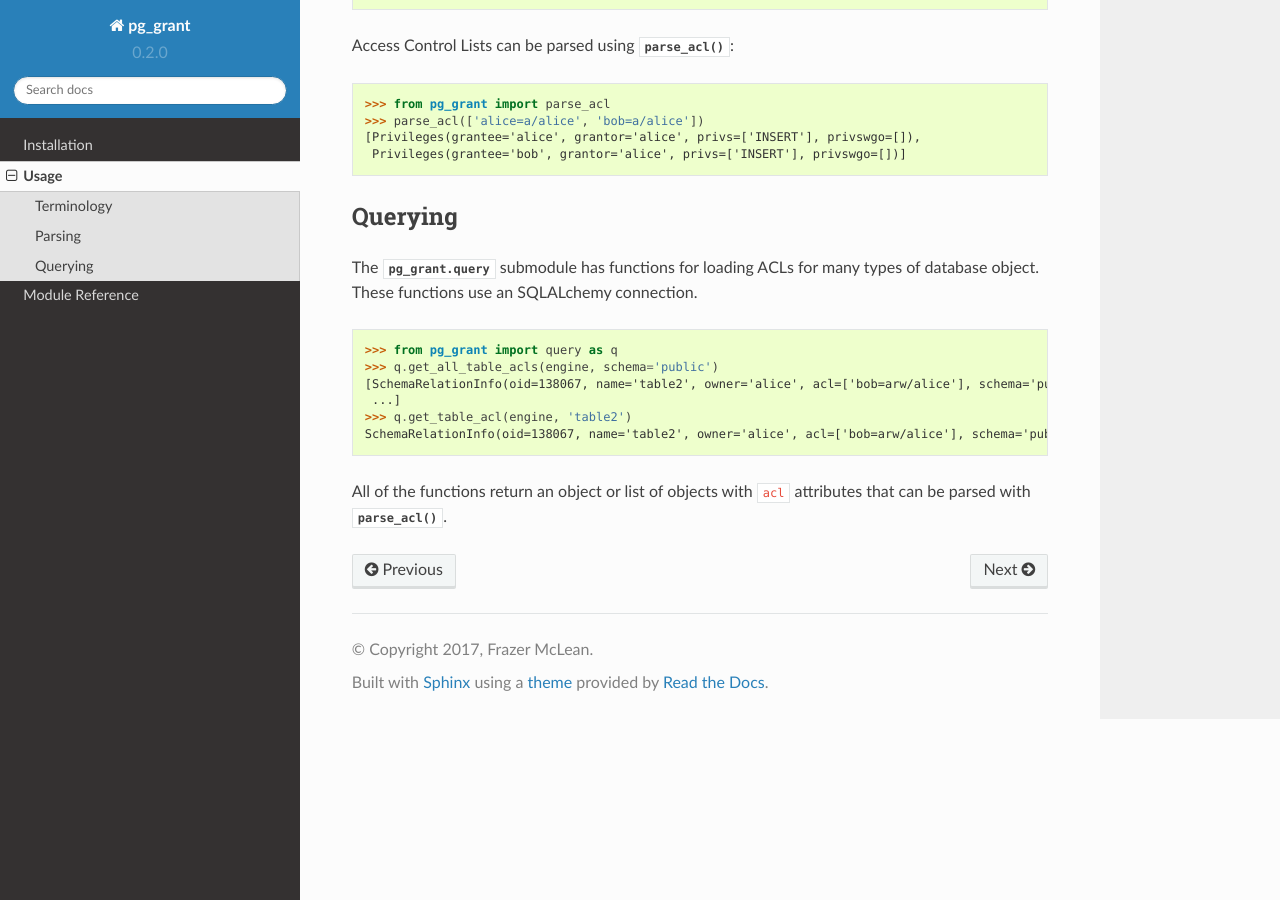
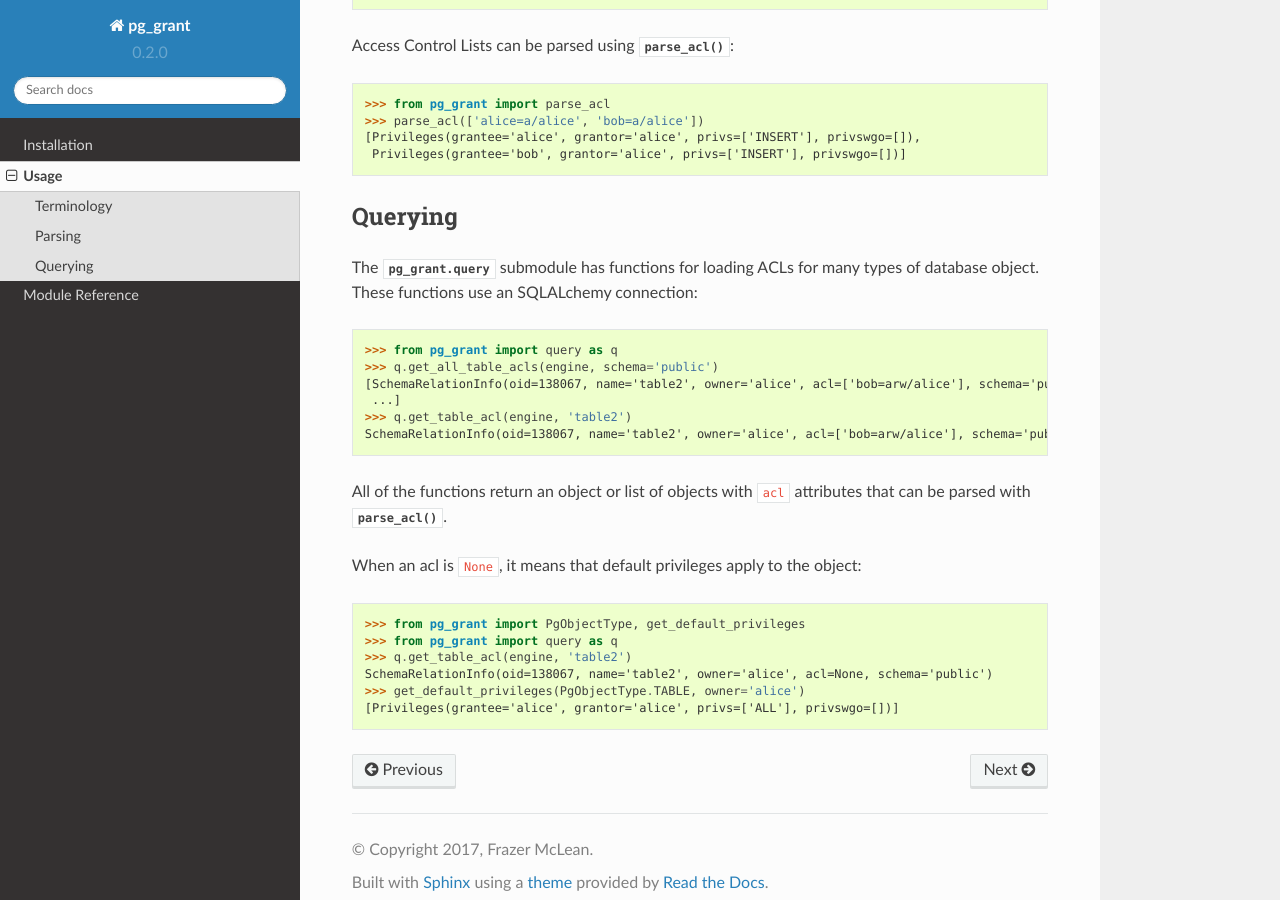
Before and after one commit to RazerM/pg_grant, a Sphinx documentation site: the page built from docs/usage.rst, in a window 1280 px wide and 900 px high, scrolled down 655 px. Built offline with Sphinx 7.4.7 and the Read the Docs theme 2.0.0, drawn with Linux system fonts in a browser that asks for light colours.

Commit message:
flake8, doc8

```diff
--- a/docs/usage.rst
+++ b/docs/usage.rst
@@ -44,7 +44,7 @@ Querying
 ========
 
 The :mod:`pg_grant.query` submodule has functions for loading ACLs for many
-types of database object. These functions use an SQLALchemy connection.
+types of database object. These functions use an SQLALchemy connection:
 
 .. code-block:: python
 
@@ -55,5 +55,16 @@ types of database object. These functions use an SQLALchemy connection.
     >>> q.get_table_acl(engine, 'table2')
     SchemaRelationInfo(oid=138067, name='table2', owner='alice', acl=['bob=arw/alice'], schema='public')
 
-All of the functions return an object or list of objects with ``acl`` attributes
-that can be parsed with :func:`~pg_grant.parse.parse_acl`.
+All of the functions return an object or list of objects with ``acl``
+attributes that can be parsed with :func:`~pg_grant.parse.parse_acl`.
+
+When an acl is ``None``, it means that default privileges apply to the object:
+
+.. code-block:: python
+
+    >>> from pg_grant import PgObjectType, get_default_privileges
+    >>> from pg_grant import query as q
+    >>> q.get_table_acl(engine, 'table2')
+    SchemaRelationInfo(oid=138067, name='table2', owner='alice', acl=None, schema='public')
+    >>> get_default_privileges(PgObjectType.TABLE, owner='alice')
+    [Privileges(grantee='alice', grantor='alice', privs=['ALL'], privswgo=[])]
```
Also changed, not shown: 1 other file.
